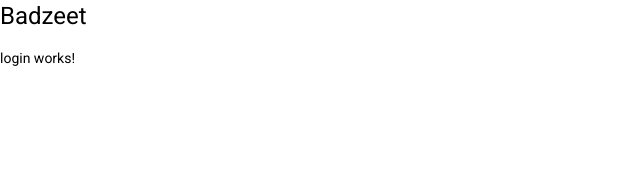
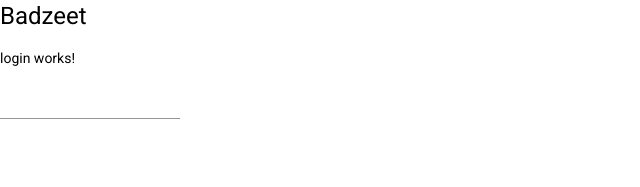
Before and after one commit to yanhamu/badzeet-web, an Angular app: page /login in a window 1280 px wide. Shown: the top 187 px of the page, without its empty margins (0-640 px from the left). Built offline with nearby package versions, Linux system fonts and the light colour scheme.

Commit message:
separated mat module

```diff
--- a/src/app/pages/login/login.component.html
+++ b/src/app/pages/login/login.component.html
@@ -1 +1,5 @@
 <p>login works!</p>
+
+<mat-form-field>
+  <input matInput type="text" />
+</mat-form-field>
```
Also changed, not shown: src/app/app-material.module.ts (added, +11 -0 lines), src/app/app.module.ts (+15 -2 lines).
